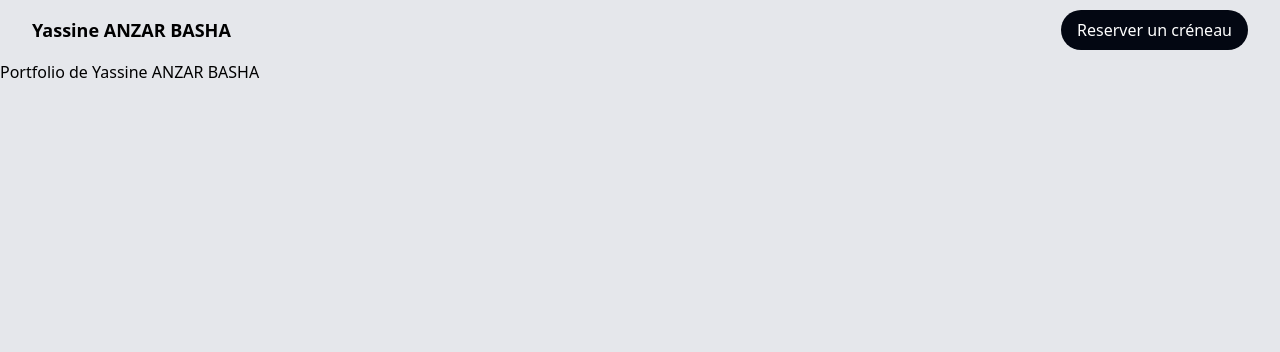
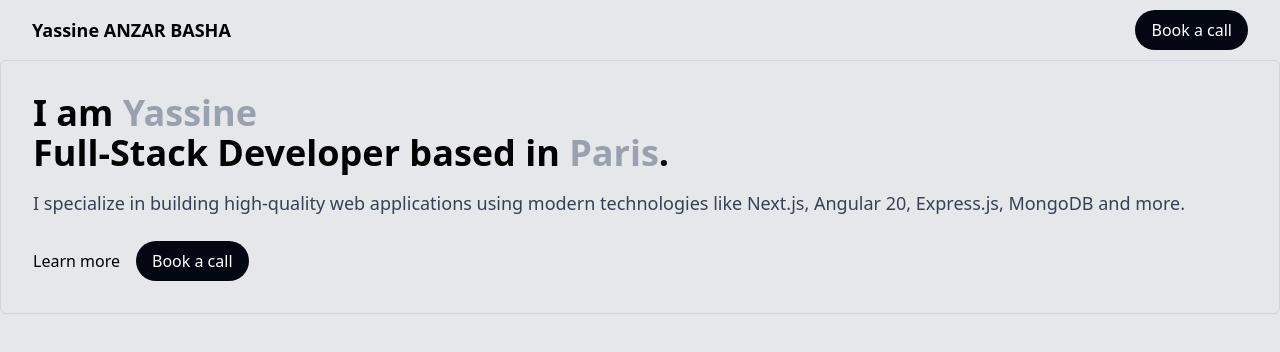
Before and after one commit to TheYassAnz/portfolio, a Next.js app in the folder app/: page / in a window 1280 px wide. Shown: the top 352 px of the page. Built offline with nearby package versions, Linux system fonts and the light colour scheme.

Commit message:
feat: add HeroSection component and update Navbar button label

```diff
--- a/app/src/app/page.tsx
+++ b/app/src/app/page.tsx
@@ -1,10 +1,11 @@
+import HeroSection from "@/components/hero-section";
 import Navbar from "@/components/navbar";
 
 export default function Home() {
   return (
     <div>
       <Navbar />
-      <h1>Portfolio de Yassine ANZAR BASHA</h1>
+      <HeroSection />
     </div>
   );
 }
--- /dev/null
+++ b/app/src/components/hero-section.tsx
@@ -0,0 +1,23 @@
+import Button from "./ui/button";
+
+export default function HeroSection() {
+  return (
+    <section className="grid items-center max-w-7xl mx-auto p-8 border border-gray-300 rounded-md">
+      <h1 className="text-4xl font-bold mb-4">
+        I am <span className="text-gray-400">Yassine</span>
+        <br />
+        Full-Stack Developer based in{" "}
+        <span className="text-gray-400">Paris</span>.
+      </h1>
+
+      <p className="text-lg text-gray-700 mb-6">
+        I specialize in building high-quality web applications using modern
+        technologies like Next.js, Angular 20, Express.js, MongoDB and more.
+      </p>
+      <div className="flex items-center gap-4">
+        <button className="hover:cursor-pointer">Learn more</button>
+        <Button label="Book a call" />
+      </div>
+    </section>
+  );
+}
--- a/app/src/components/navbar.tsx
+++ b/app/src/components/navbar.tsx
@@ -5,7 +5,7 @@ export default function Navbar() {
     <nav className="h-15 flex justify-between items-center px-8 max-w-7xl mx-auto">
       <span className="text-lg font-semibold">Yassine ANZAR BASHA</span>
       {/* CTA */}
-      <Button label="Reserver un créneau" />
+      <Button label="Book a call" />
     </nav>
   );
 }
```
